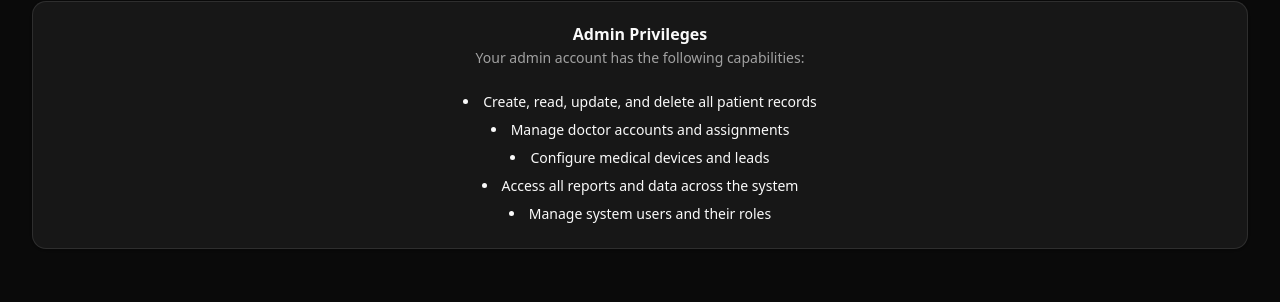
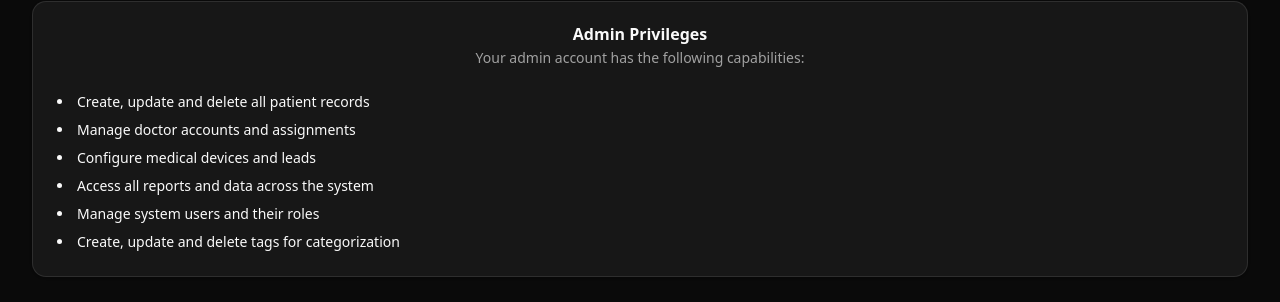
Before and after one commit to rogerhendricks/goReporter, a React (Vite) app in the folder frontend/: page /admin in a window 1280 px wide. Shown: the part 1060-1362 px from the top of the page. Built offline with nearby package versions, Linux system fonts and the light colour scheme; no server answers; sample sign-in values are in the browser's storage.

Commit message:
added tag role to admin privilege list

```diff
--- a/frontend/src/pages/admin/AdminDashboard.tsx
+++ b/frontend/src/pages/admin/AdminDashboard.tsx
@@ -96,12 +96,13 @@ export default function AdminDashboard() {
           </CardDescription>
         </CardHeader>
         <CardContent>
-          <ul className="list-disc list-inside space-y-2 text-sm">
-            <li>Create, read, update, and delete all patient records</li>
+          <ul className="list-disc list-inside space-y-2 text-sm text-left">
+            <li>Create, update and delete all patient records</li>
             <li>Manage doctor accounts and assignments</li>
             <li>Configure medical devices and leads</li>
             <li>Access all reports and data across the system</li>
             <li>Manage system users and their roles</li>
+            <li>Create, update and delete tags for categorization</li>
           </ul>
         </CardContent>
       </Card>
```
